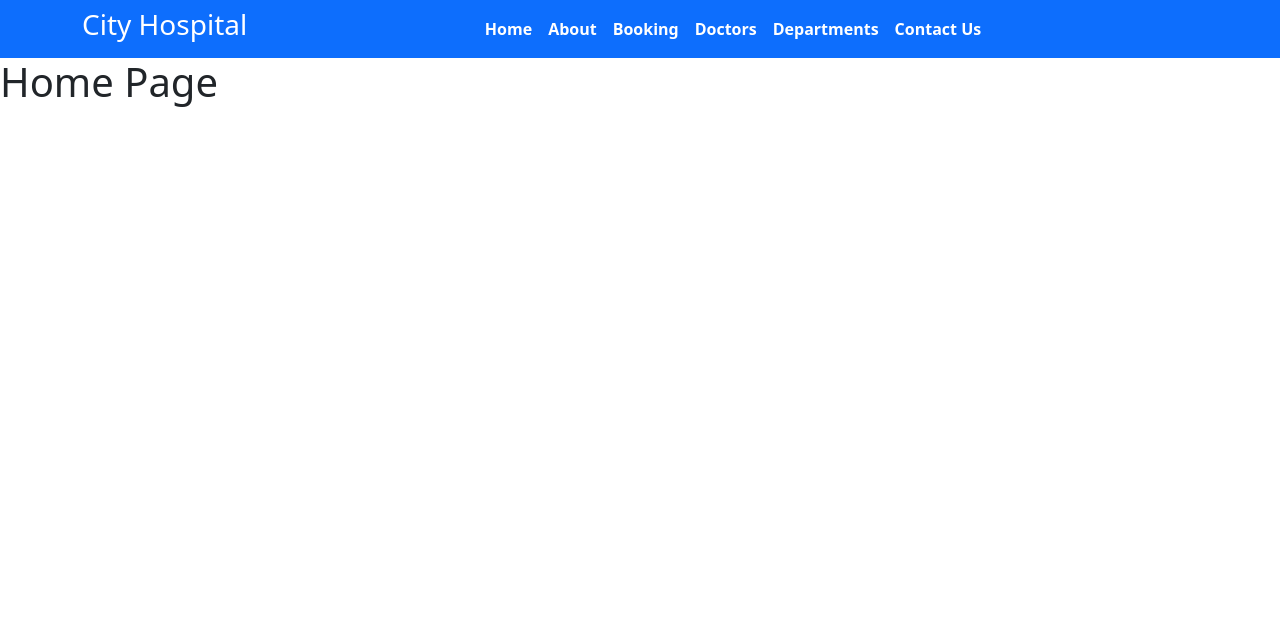
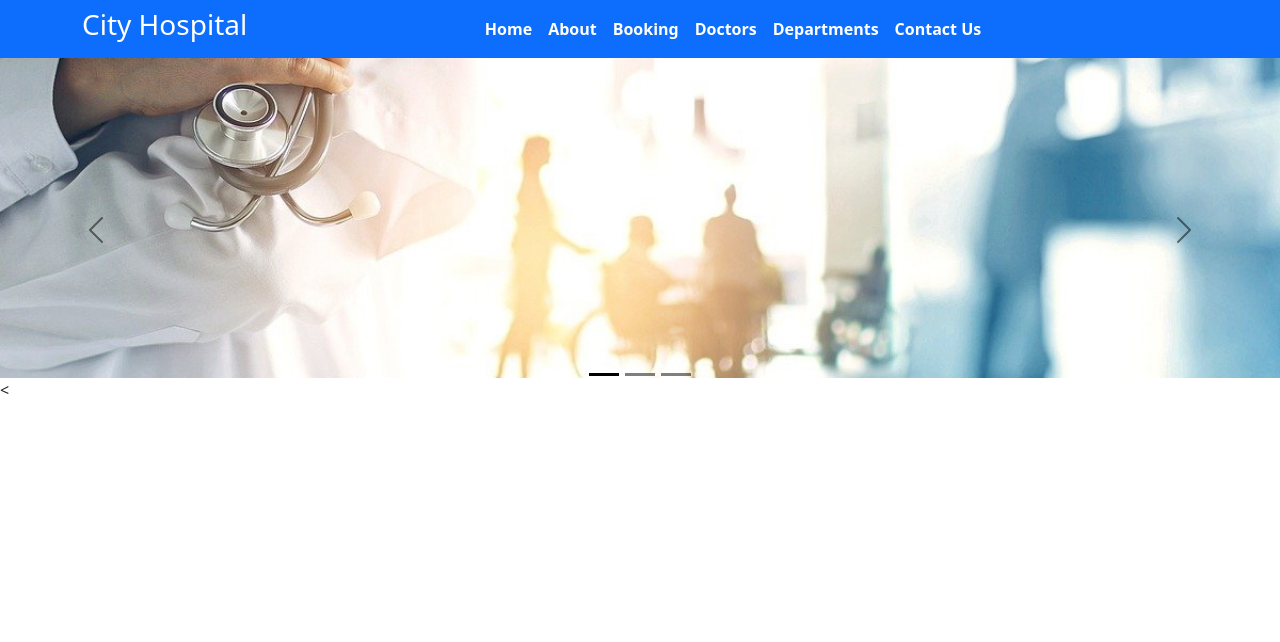
Before and after one commit to RahulRajeev88/Python_Django, a Django app: page / in a window 1280 px wide. Shown: the top 642 px of the page. Run offline with Django 4.2, Linux system fonts and the light colour scheme; some libraries are stand-ins or nearby versions.

Commit message:
images added

```diff
--- a/django_tutorial/settings.py
+++ b/django_tutorial/settings.py
@@ -9,12 +9,13 @@ https://docs.djangoproject.com/en/4.2/topics/settings/
 For the full list of settings and their values, see
 https://docs.djangoproject.com/en/4.2/ref/settings/
 """
-
+import os
 from pathlib import Path
 
 
 # Build paths inside the project like this: BASE_DIR / 'subdir'.
 BASE_DIR = Path(__file__).resolve().parent.parent,
+BASE_DIR = os.path.dirname(os.path.dirname(os.path.abspath(__file__)))
 
 
 
@@ -124,6 +125,9 @@ USE_TZ = True
 
 STATIC_URL = '/static/'
 STATIC_ROOT = '/home/rahul/Django_Development/djvenv/lib/python3.8/site-packages/django/contrib/admin/static'
+STATICFILES_DIRS = [
+    os.path.join(BASE_DIR, 'static')
+    ]
 
 # Default primary key field type
 # https://docs.djangoproject.com/en/4.2/ref/settings/#default-auto-field
--- /dev/null
+++ b/static/CSS/style.css
@@ -0,0 +1,5 @@
+li:hover{
+    background-color: gray;
+    border-radius: 10px;
+
+}
--- a/templates/base.html
+++ b/templates/base.html
@@ -1,3 +1,4 @@
+{% load static %}
 <!DOCTYPE html>
 <html>
 
@@ -14,6 +15,8 @@
       href=" https://cdn.jsdelivr.net/npm/bootstrap@5.1.3/dist/css/bootstrap.min.css ">
     <link rel="stylesheet"
       href="https://use.fontawesome.com/releases/v5.2.0/css/all.css">
+    <link rel="stylesheet"
+      href="{% static 'CSS/style.css' %}"/>
 
   </head>
 
--- a/templates/index.html
+++ b/templates/index.html
@@ -6,5 +6,41 @@ Home
 
 {%block content%}
 
-<h1>Home Page</h1>
+{%load static%}
+
+
+<div id="carouselExampleDark" class="carousel carousel-dark slide" data-bs-ride="carousel">
+    <div class="carousel-indicators">
+      <button type="button" data-bs-target="#carouselExampleDark" data-bs-slide-to="0" class="active" aria-current="true" aria-label="Slide 1"></button>
+      <button type="button" data-bs-target="#carouselExampleDark" data-bs-slide-to="1" aria-label="Slide 2"></button>
+      <button type="button" data-bs-target="#carouselExampleDark" data-bs-slide-to="2" aria-label="Slide 3"></button>
+    </div>
+    <div class="carousel-inner">
+      <div class="carousel-item active" data-bs-interval="10000">
+        <img src="{% static '/images/car1.jpg'%}"" class="d-block w-100" alt="...">
+        <
+      </div>
+      <div class="carousel-item" data-bs-interval="2000">
+        <img src="{% static '/images/car2.jpg'%}" class="d-block w-100" alt="...">
+
+      </div>
+      <div class="carousel-item">
+        <img src="{% static '/images/car3(1).jpg'%}"" class="d-block w-100" alt="...">
+
+      </div>
+    </div>
+    <button class="carousel-control-prev" type="button" data-bs-target="#carouselExampleDark" data-bs-slide="prev">
+      <span class="carousel-control-prev-icon" aria-hidden="true"></span>
+      <span class="visually-hidden">Previous</span>
+    </button>
+    <button class="carousel-control-next" type="button" data-bs-target="#carouselExampleDark" data-bs-slide="next">
+      <span class="carousel-control-next-icon" aria-hidden="true"></span>
+      <span class="visually-hidden">Next</span>
+    </button>
+  </div>
+
+
+
+
+
 {% endblock %}
```
Also changed, not shown: static/images/car1.jpg (added), static/images/car2.jpg (added), static/images/car3(1).jpg (added).
